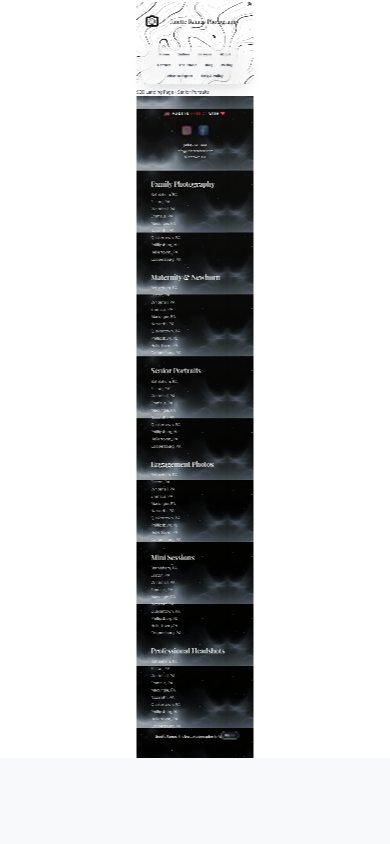
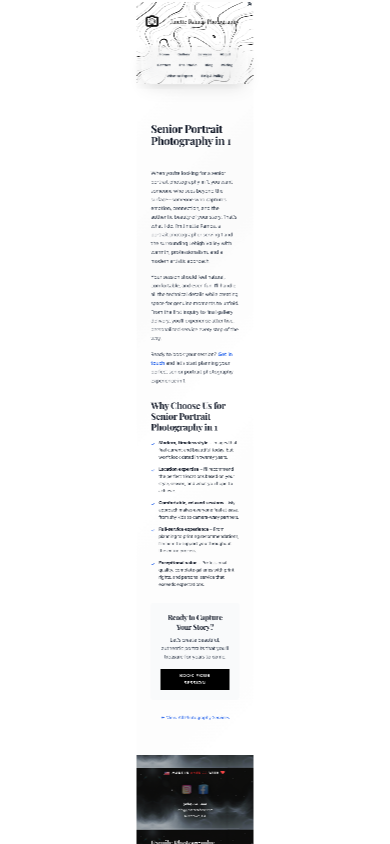
Before and after one commit to RemySanti/Photo7, a React (Vite) app: page /Photo7/senior-portraits/1 in a window 390 px wide. Built offline with nearby package versions, Linux system fonts and the light colour scheme; a web font is replaced by a local one.

Commit message:
Add SEO landing page component and fix Link imports
Co-authored-by: RemySanti <112987926+RemySanti@users.noreply.github.com>

```diff
--- a/App.jsx
+++ b/App.jsx
@@ -15,6 +15,7 @@ import PricingPage from './pages/PricingPage';
 import WhatToExpectPage from './pages/WhatToExpectPage';
 import ImageDetailPage from './pages/ImageDetailPage';
 import ServicesPage from './pages/ServicesPage';
+import SEOLandingPage from './pages/SEOLandingPage';
 import Footer from './components/Footer';
 import AdminLogin from './components/AdminLogin';
 import AdminPanel from './components/AdminPanel';
@@ -320,12 +321,12 @@ const AppContent = () => {
           <Route path="/faq-policy" element={<FAQAndPolicyPage />} />
           <Route path="/image/:photoId" element={<ImageDetailPage />} />
           {/* SEO Landing Pages - Dynamic Routes */}
-          <Route path="/family-photography/:city" element={<div>SEO Landing Page - Family Photography</div>} />
-          <Route path="/maternity-newborn-photographer/:city" element={<div>SEO Landing Page - Maternity & Newborn</div>} />
-          <Route path="/senior-portraits/:city" element={<div>SEO Landing Page - Senior Portraits</div>} />
-          <Route path="/engagement-photography/:city" element={<div>SEO Landing Page - Engagement & Couples</div>} />
-          <Route path="/mini-session-photography/:city" element={<div>SEO Landing Page - Mini Sessions</div>} />
-          <Route path="/professional-headshots/:city" element={<div>SEO Landing Page - Professional Headshots</div>} />
+          <Route path="/family-photography/:city" element={<SEOLandingPage serviceType="family-photography" />} />
+          <Route path="/maternity-newborn-photographer/:city" element={<SEOLandingPage serviceType="maternity-newborn-photographer" />} />
+          <Route path="/senior-portraits/:city" element={<SEOLandingPage serviceType="senior-portraits" />} />
+          <Route path="/engagement-photography/:city" element={<SEOLandingPage serviceType="engagement-photography" />} />
+          <Route path="/mini-session-photography/:city" element={<SEOLandingPage serviceType="mini-session-photography" />} />
+          <Route path="/professional-headshots/:city" element={<SEOLandingPage serviceType="professional-headshots" />} />
         </Routes>
       </main>
 
--- a/pages/ExperiencePage.jsx
+++ b/pages/ExperiencePage.jsx
@@ -1,4 +1,5 @@
 import React from 'react';
+import { Link } from 'react-router-dom';
 import PageWrapper from '../components/PageWrapper.jsx';
 
 const Section = ({ title, children, image, reverse = false }) => (
--- a/pages/InvestmentPage.jsx
+++ b/pages/InvestmentPage.jsx
@@ -1,4 +1,5 @@
 import React, { useState } from 'react';
+import { Link } from 'react-router-dom';
 import { FAQ_DATA } from '../constants';
 import PageWrapper from '../components/PageWrapper';
 
--- a/pages/PricingFaqPage.jsx
+++ b/pages/PricingFaqPage.jsx
@@ -1,4 +1,5 @@
 import React, { useState } from 'react';
+import { Link } from 'react-router-dom';
 import { FAQ_DATA } from '../constants';
 import PageWrapper from '../components/PageWrapper';
 
--- /dev/null
+++ b/pages/SEOLandingPage.jsx
@@ -0,0 +1,177 @@
+import React, { useEffect, useState } from 'react';
+import { useParams, Link } from 'react-router-dom';
+import PageWrapper from '../components/PageWrapper';
+
+const SEOLandingPage = ({ serviceType }) => {
+  const { city } = useParams();
+  const [content, setContent] = useState(null);
+  const [loading, setLoading] = useState(true);
+  const [error, setError] = useState(null);
+
+  // Map service types to display names
+  const serviceDisplayNames = {
+    'family-photography': 'Family Photography',
+    'maternity-newborn-photographer': 'Maternity & Newborn Photography',
+    'senior-portraits': 'Senior Portrait Photography',
+    'engagement-photography': 'Engagement & Couples Photography',
+    'mini-session-photography': 'Seasonal Mini Session Photography',
+    'professional-headshots': 'Professional Headshots & Branding Photography',
+  };
+
+  const serviceName = serviceDisplayNames[serviceType] || serviceType;
+
+  // Format city name for display (e.g., "bethlehem-pa" -> "Bethlehem, PA")
+  const formatCityName = (citySlug) => {
+    if (!citySlug) return '';
+    const parts = citySlug.split('-');
+    if (parts.length < 2) return citySlug;
+
+    const cityName = parts.slice(0, -1).map(word =>
+      word.charAt(0).toUpperCase() + word.slice(1)
+    ).join(' ');
+    const state = parts[parts.length - 1].toUpperCase();
+
+    return `${cityName}, ${state}`;
+  };
+
+  const cityName = formatCityName(city);
+
+  useEffect(() => {
+    // In a production app, you would fetch the markdown content here
+    // For now, we'll create a placeholder
+    const loadContent = async () => {
+      try {
+        setLoading(false);
+        // Placeholder content - in production, you'd parse the markdown file
+        setContent({
+          h1: `${serviceName} in ${cityName}`,
+          metaDescription: `Professional ${serviceName.toLowerCase()} in ${cityName}. Capturing authentic moments with warmth and artistry. Book your session with Jinette Ramos Photography today.`,
+        });
+      } catch (err) {
+        setError(err.message);
+        setLoading(false);
+      }
+    };
+
+    loadContent();
+  }, [serviceType, city]);
+
+  if (loading) {
+    return (
+      <PageWrapper>
+        <div className="max-w-4xl mx-auto px-6 py-12 text-center">
+          <p className="text-gray-600">Loading...</p>
+        </div>
+      </PageWrapper>
+    );
+  }
+
+  if (error) {
+    return (
+      <PageWrapper>
+        <div className="max-w-4xl mx-auto px-6 py-12 text-center">
+          <h1 className="text-3xl font-bold mb-4">Page Not Found</h1>
+          <p className="text-gray-600 mb-8">{error}</p>
+          <Link to="/" className="text-blue-600 hover:underline">
+            Return to Home
+          </Link>
+        </div>
+      </PageWrapper>
+    );
+  }
+
+  return (
+    <PageWrapper>
+      <div className="max-w-4xl mx-auto px-6 py-12">
+        {/* Hero Section */}
+        <div className="mb-12">
+          <h1 className="text-4xl md:text-5xl font-bold mb-6 text-gray-900">
+            {content?.h1 || `${serviceName} in ${cityName}`}
+          </h1>
+          <div className="w-32 h-1 bg-gradient-to-r from-gray-800 via-gray-600 to-transparent mb-8"></div>
+        </div>
+
+        {/* Intro Section */}
+        <div className="prose prose-lg max-w-none mb-12">
+          <p className="text-lg text-gray-700 leading-relaxed mb-6">
+            When you're looking for a {serviceName.toLowerCase()} in {cityName}, you want someone who sees beyond the surface—someone who captures emotion, connection, and the authentic beauty of your story. That's what I do. I'm Jinette Ramos, a portrait photographer serving {cityName} and the surrounding Lehigh Valley with warmth, professionalism, and a modern artistic approach.
+          </p>
+          <p className="text-lg text-gray-700 leading-relaxed mb-6">
+            Your session should feel natural, comfortable, and even fun. I'll handle all the technical details while creating space for genuine moments to unfold. From the first inquiry to final gallery delivery, you'll experience attentive, personalized service every step of the way.
+          </p>
+          <p className="text-lg text-gray-700 leading-relaxed">
+            Ready to book your session?{' '}
+            <Link to="/contact" className="text-blue-600 hover:underline font-semibold">
+              Get in touch
+            </Link>{' '}
+            and let's start planning your perfect {serviceName.toLowerCase()} experience in {cityName}.
+          </p>
+        </div>
+
+        {/* Why Choose Us Section */}
+        <div className="mb-12">
+          <h2 className="text-3xl font-bold mb-6 text-gray-900">
+            Why Choose Us for {serviceName} in {cityName}
+          </h2>
+          <ul className="space-y-4">
+            <li className="flex items-start">
+              <span className="text-blue-600 mr-3 mt-1">✓</span>
+              <div>
+                <strong className="text-gray-900">Modern, timeless style</strong> – Images that feel current and beautiful today, but won't look dated in twenty years.
+              </div>
+            </li>
+            <li className="flex items-start">
+              <span className="text-blue-600 mr-3 mt-1">✓</span>
+              <div>
+                <strong className="text-gray-900">Location expertise</strong> – I'll recommend the perfect {cityName} locations based on your style, season, and what you hope to achieve.
+              </div>
+            </li>
+            <li className="flex items-start">
+              <span className="text-blue-600 mr-3 mt-1">✓</span>
+              <div>
+                <strong className="text-gray-900">Comfortable, relaxed sessions</strong> – My approach makes everyone feel at ease, from shy kids to camera-wary partners.
+              </div>
+            </li>
+            <li className="flex items-start">
+              <span className="text-blue-600 mr-3 mt-1">✓</span>
+              <div>
+                <strong className="text-gray-900">Full-service experience</strong> – From planning to printing recommendations, I'm here to support you throughout the entire process.
+              </div>
+            </li>
+            <li className="flex items-start">
+              <span className="text-blue-600 mr-3 mt-1">✓</span>
+              <div>
+                <strong className="text-gray-900">Exceptional value</strong> – Professional quality, complete galleries with print rights, and personal service that exceeds expectations.
+              </div>
+            </li>
+          </ul>
+        </div>
+
+        {/* Call to Action */}
+        <div className="bg-gray-50 rounded-lg p-8 text-center">
+          <h2 className="text-2xl font-bold mb-4 text-gray-900">
+            Ready to Capture Your Story?
+          </h2>
+          <p className="text-lg text-gray-700 mb-6">
+            Let's create beautiful, authentic portraits that you'll treasure for years to come.
+          </p>
+          <Link
+            to="/contact"
+            className="inline-block bg-black text-white font-semibold tracking-widest uppercase py-3 px-10 transition-all duration-300 hover:bg-gray-700"
+          >
+            Book Your Session
+          </Link>
+        </div>
+
+        {/* Back to Services Link */}
+        <div className="mt-12 text-center">
+          <Link to="/services" className="text-blue-600 hover:underline">
+            ← View All Photography Services
+          </Link>
+        </div>
+      </div>
+    </PageWrapper>
+  );
+};
+
+export default SEOLandingPage;
```
